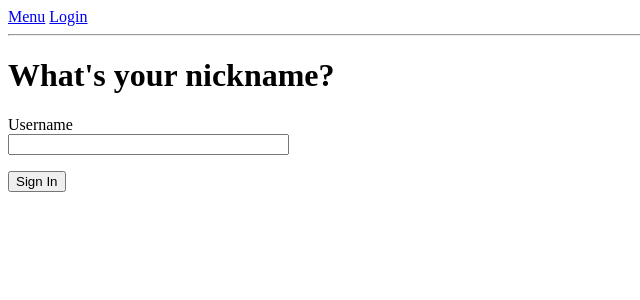
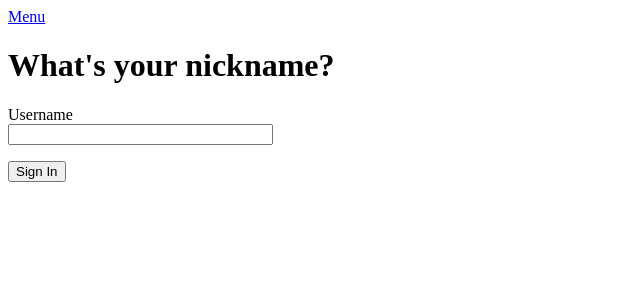
Before and after one commit to puchmichal/mafia-web-app, a Flask app: page /login in a window 1280 px wide. Shown: the top 300 px of the page, without its empty margins (0-640 px from the left). Run offline with Flask 2, Linux system fonts and the light colour scheme.

Commit message:
deleting login button

```diff
--- a/app/forms.py
+++ b/app/forms.py
@@ -3,5 +3,5 @@ from wtforms import StringField, SubmitField
 from wtforms.validators import DataRequired, Length
 
 class LoginForm(FlaskForm):
-    username = StringField('Username', validators=[DataRequired(), Length(min = 1, max = 10)])
+    username = StringField('Username', validators=[DataRequired(), Length(min=1, max=10)])
     submit = SubmitField('Sign In')
--- a/app/routes.py
+++ b/app/routes.py
@@ -7,17 +7,19 @@ from app.forms import LoginForm
 @app.route('/')
 def go_to_login():
     return redirect('/login')
+
 @app.route('/index')
 def index():
     random_element = random.randint(0,9)
     radomised_class = "Gangster" if random_element > 7  else "Policeman" if random_element > 6 else "Citizen"
     user = {'class': radomised_class}
     return render_template('class_preview.html', user=user)
+
 @app.route('/login', methods=['GET', 'POST'])
 def login():
     form = LoginForm()
     if form.validate_on_submit():
-        flash('Login requested for user {}, remember_me={}'.format(
+        flash('{}'.format(
             form.username.data))
         return redirect('/index')
     return render_template('login.html', title='Sign In', form=form)
--- a/app/templates/base.html
+++ b/app/templates/base.html
@@ -4,10 +4,8 @@
     </head>
     <body>
         <div>
-            <a href="/index">Menu</a>
-            <a href="/login">Login</a>
+            <a href="/login">Menu</a>
         </div>
-        <hr>
         {% block content %}{% endblock %}
     </body>
 </html>
--- a/app/templates/login.html
+++ b/app/templates/login.html
@@ -6,7 +6,7 @@
         {{ form.hidden_tag() }}
         <p>
             {{ form.username.label }}<br>
-            {{ form.username(size=32) }}
+            {{ form.username(size=30) }}
         </p>
         <p>{{ form.submit() }}</p>
     </form>
```
Also changed, not shown: app/templates/class_preview.html (+7 -1 lines).
